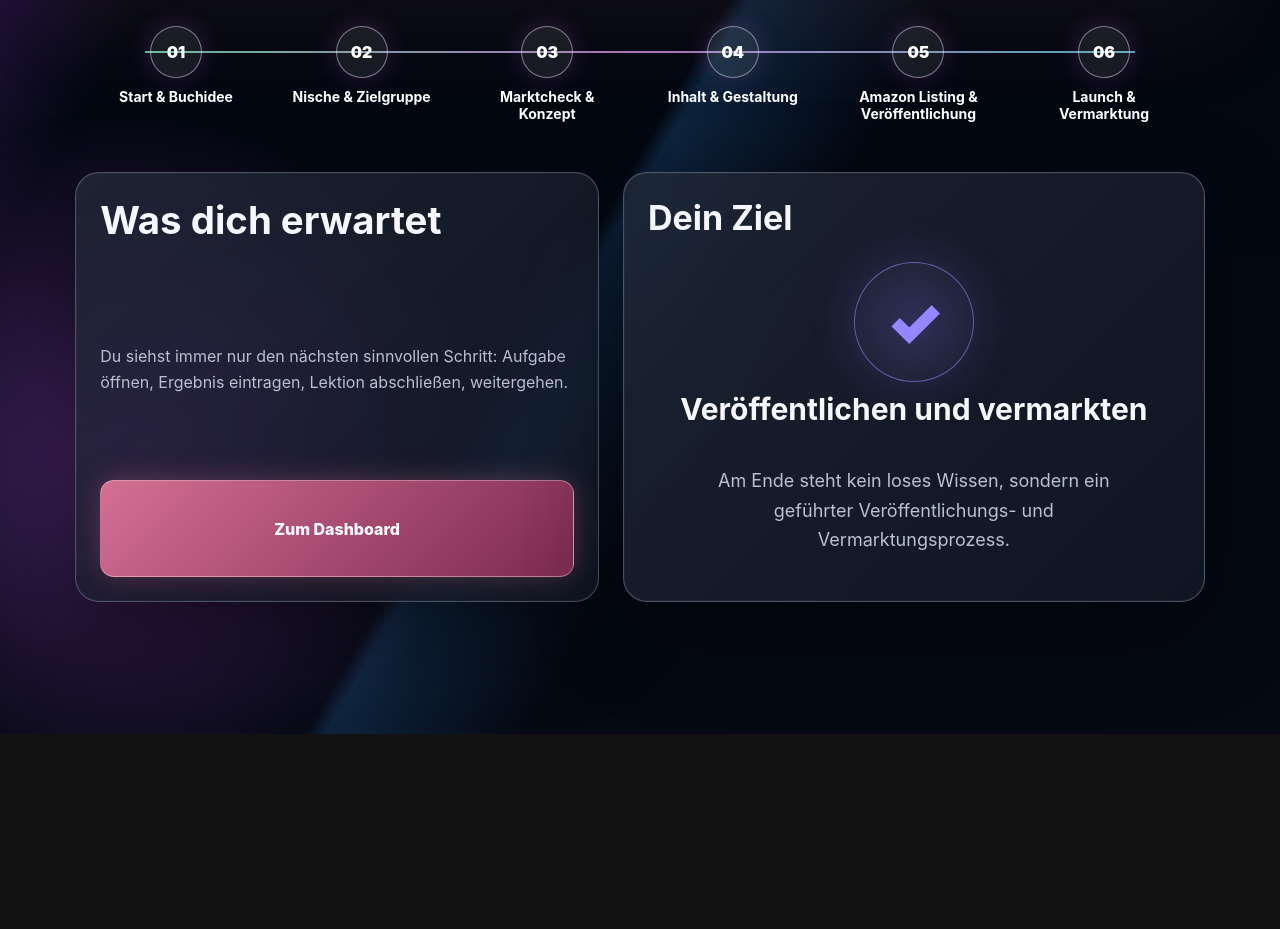
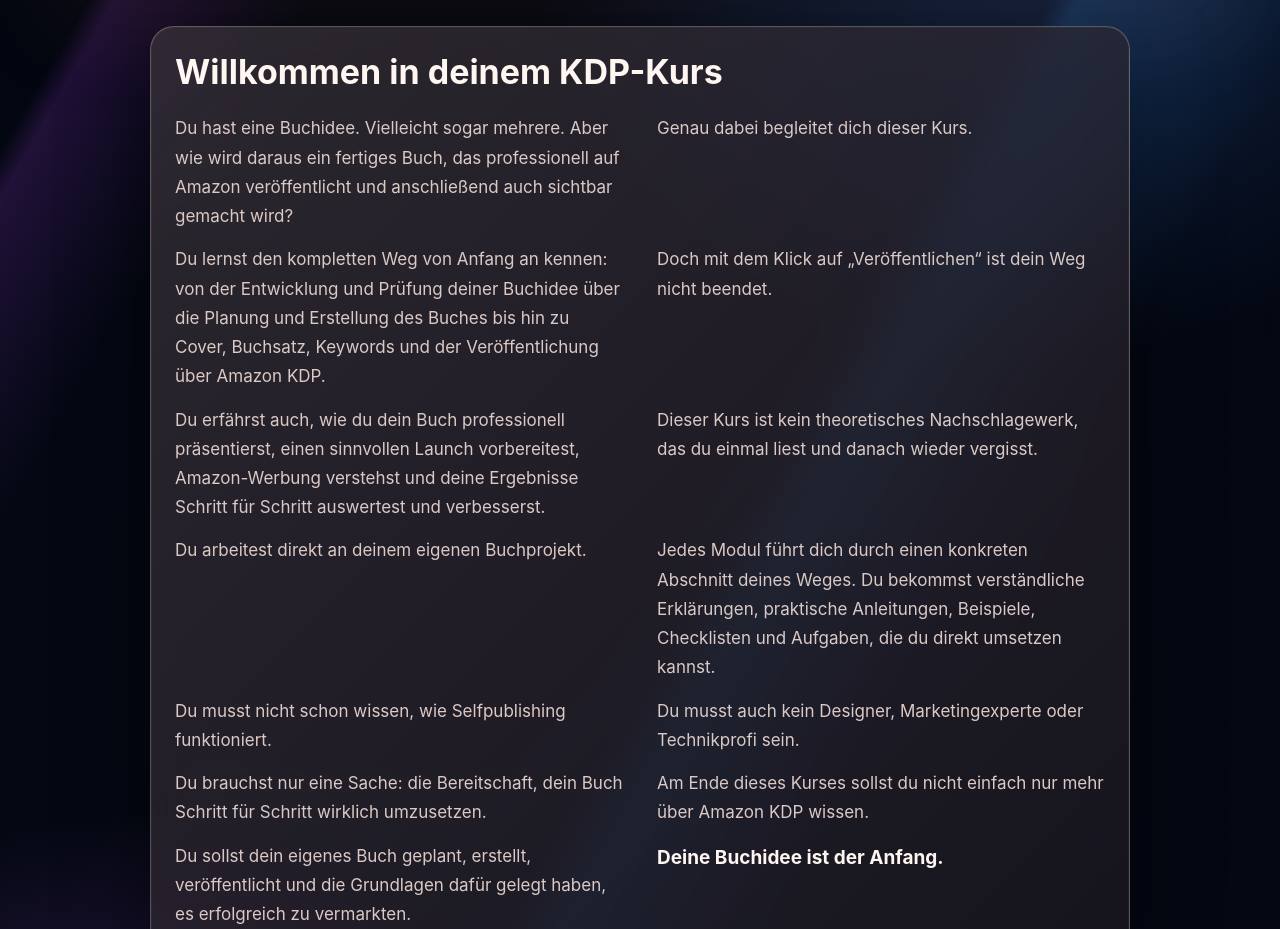
Before and after one commit to klausimaus75-boop/book-factory, a React (Vite) app: page / in a window 1280 px wide. Shown: the part 803-1732 px from the top of the page. Before the commit the page ends 1537 px from the top, so only its background shows below. Built offline with nearby package versions, Linux system fonts and the light colour scheme.

Commit message:
Add welcome course introduction text

```diff
--- a/src/pages/LandingPage.tsx
+++ b/src/pages/LandingPage.tsx
@@ -24,6 +24,27 @@
         </div>
       </div>
 
+      <section className="welcome-copy-panel panel">
+        <h2>Willkommen in deinem KDP-Kurs</h2>
+        <div className="welcome-copy">
+          <p>Du hast eine Buchidee. Vielleicht sogar mehrere. Aber wie wird daraus ein fertiges Buch, das professionell auf Amazon veröffentlicht und anschließend auch sichtbar gemacht wird?</p>
+          <p>Genau dabei begleitet dich dieser Kurs.</p>
+          <p>Du lernst den kompletten Weg von Anfang an kennen: von der Entwicklung und Prüfung deiner Buchidee über die Planung und Erstellung des Buches bis hin zu Cover, Buchsatz, Keywords und der Veröffentlichung über Amazon KDP.</p>
+          <p>Doch mit dem Klick auf „Veröffentlichen“ ist dein Weg nicht beendet.</p>
+          <p>Du erfährst auch, wie du dein Buch professionell präsentierst, einen sinnvollen Launch vorbereitest, Amazon-Werbung verstehst und deine Ergebnisse Schritt für Schritt auswertest und verbesserst.</p>
+          <p>Dieser Kurs ist kein theoretisches Nachschlagewerk, das du einmal liest und danach wieder vergisst.</p>
+          <p>Du arbeitest direkt an deinem eigenen Buchprojekt.</p>
+          <p>Jedes Modul führt dich durch einen konkreten Abschnitt deines Weges. Du bekommst verständliche Erklärungen, praktische Anleitungen, Beispiele, Checklisten und Aufgaben, die du direkt umsetzen kannst.</p>
+          <p>Du musst nicht schon wissen, wie Selfpublishing funktioniert.</p>
+          <p>Du musst auch kein Designer, Marketingexperte oder Technikprofi sein.</p>
+          <p>Du brauchst nur eine Sache: die Bereitschaft, dein Buch Schritt für Schritt wirklich umzusetzen.</p>
+          <p>Am Ende dieses Kurses sollst du nicht einfach nur mehr über Amazon KDP wissen.</p>
+          <p>Du sollst dein eigenes Buch geplant, erstellt, veröffentlicht und die Grundlagen dafür gelegt haben, es erfolgreich zu vermarkten.</p>
+          <p><strong>Deine Buchidee ist der Anfang.</strong></p>
+          <p><strong>Jetzt machen wir ein echtes Buch daraus.</strong></p>
+        </div>
+      </section>
+
       <section className="journey-rail landing-journey" aria-label="KREA MIX Kursreise">
         {courseModules.map((module) => (
           <Link className="journey-node" key={module.id} to={`/module/${module.id}`}>
--- a/styles-apple.css
+++ b/styles-apple.css
@@ -315,6 +315,40 @@
 
 .welcome-hero .button.secondary {
   color: var(--welcome-berry);
+}
+
+.welcome-copy-panel {
+  display: grid;
+  gap: 22px;
+  width: min(980px, calc(100% - 48px));
+  margin: 0 auto;
+  border-color: rgba(255, 225, 216, 0.28);
+  background:
+    linear-gradient(135deg, rgba(255, 246, 240, 0.12), rgba(255, 255, 255, 0.035)),
+    rgba(18, 13, 22, 0.72);
+}
+
+.welcome-copy-panel h2 {
+  margin-bottom: 0;
+  color: #fff6f1;
+}
+
+.welcome-copy {
+  display: grid;
+  grid-template-columns: repeat(2, minmax(0, 1fr));
+  gap: 0 34px;
+}
+
+.welcome-copy p {
+  margin-bottom: 14px;
+  color: #dbc9c5;
+  font-size: 17px;
+  line-height: 1.72;
+}
+
+.welcome-copy strong {
+  color: #fff6f1;
+  font-size: 19px;
 }
 
 .welcome-hero .hero-copy h1 {
@@ -1116,6 +1150,7 @@
   .split-section { padding-left: 0; padding-right: 0; }
   .page-title-row { display: grid; }
   .overview-grid,
+  .welcome-copy,
   .metric-grid,
   .form-grid,
   .resource-grid,
```
